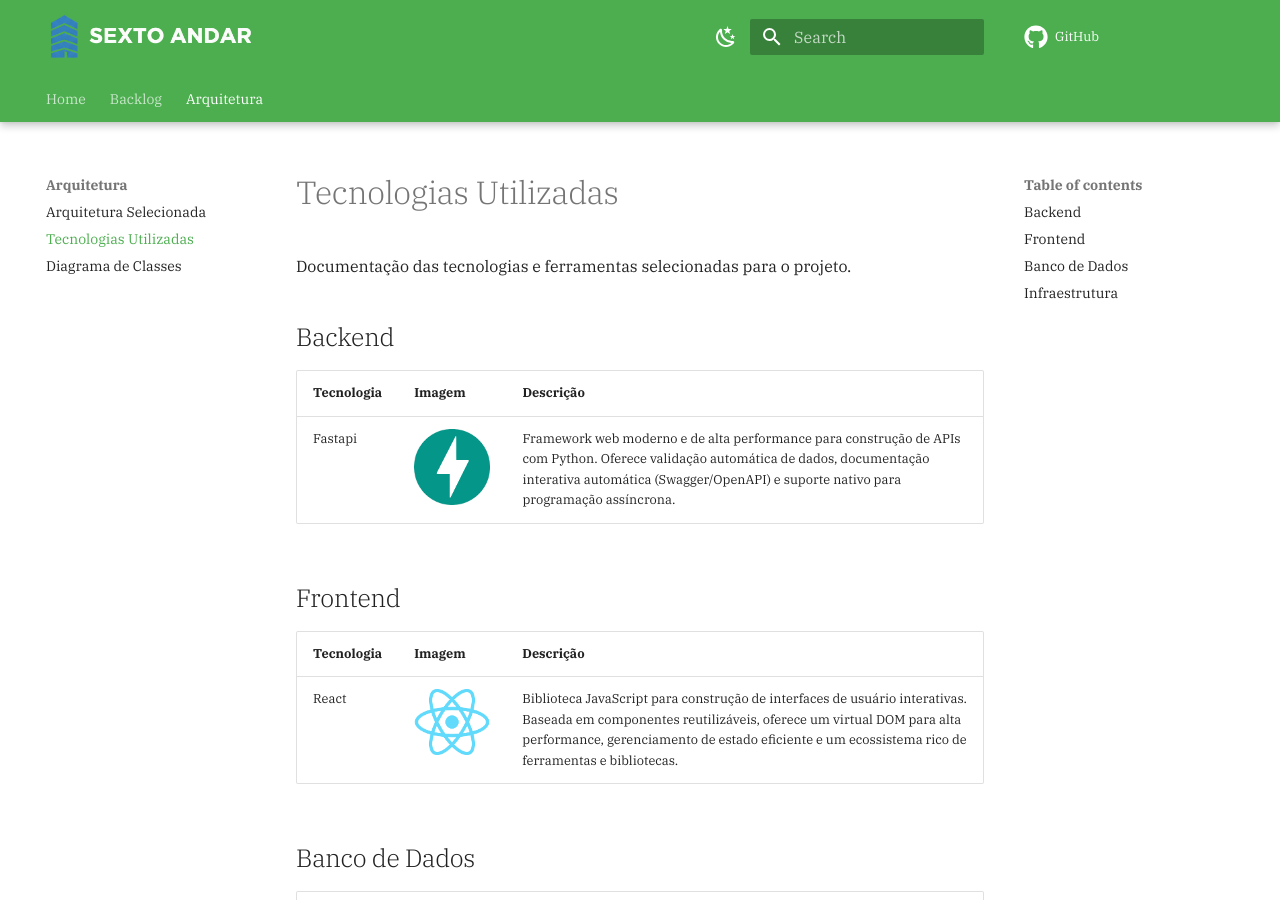
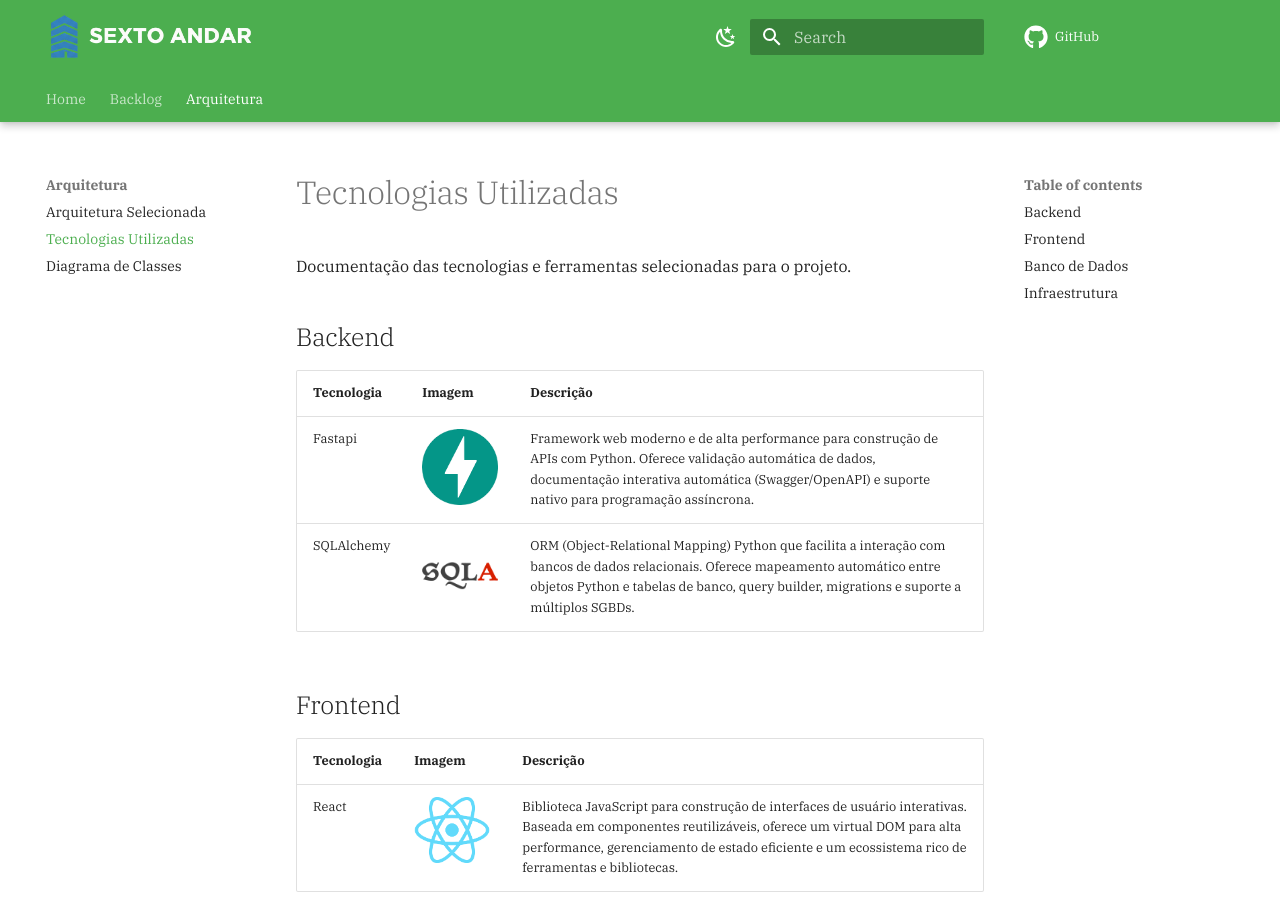
Before and after one commit to moonshinerd/sexto-andar-api-docs, an MkDocs documentation site: the page built from docs/arquitetura/tecnologias.md, in a window 1280 px wide and 900 px high. Built offline with MkDocs 1.6.1 and Material for MkDocs 9.7.7, drawn with Linux system fonts in a browser that asks for light colours; comment, search, counter and statistics services are not loaded.

```diff
--- a/docs/arquitetura/tecnologias.md
+++ b/docs/arquitetura/tecnologias.md
@@ -21,6 +21,13 @@
                 <img src="../../assets/tecnologias/fastapi.png" width="100">
             </td>
             <td>Framework web moderno e de alta performance para construção de APIs com Python. Oferece validação automática de dados, documentação interativa automática (Swagger/OpenAPI) e suporte nativo para programação assíncrona.</td>
+        </tr>
+        <tr>
+            <td>SQLAlchemy</td>
+            <td>
+                <img src="../../assets/tecnologias/sqlalchemy.png" width="100">
+            </td>
+            <td>ORM (Object-Relational Mapping) Python que facilita a interação com bancos de dados relacionais. Oferece mapeamento automático entre objetos Python e tabelas de banco, query builder, migrations e suporte a múltiplos SGBDs.</td>
         </tr>
         <tr>
         </tr>
```
Also changed, not shown: docs/assets/tecnologias/sqlalchemy.png (added).
